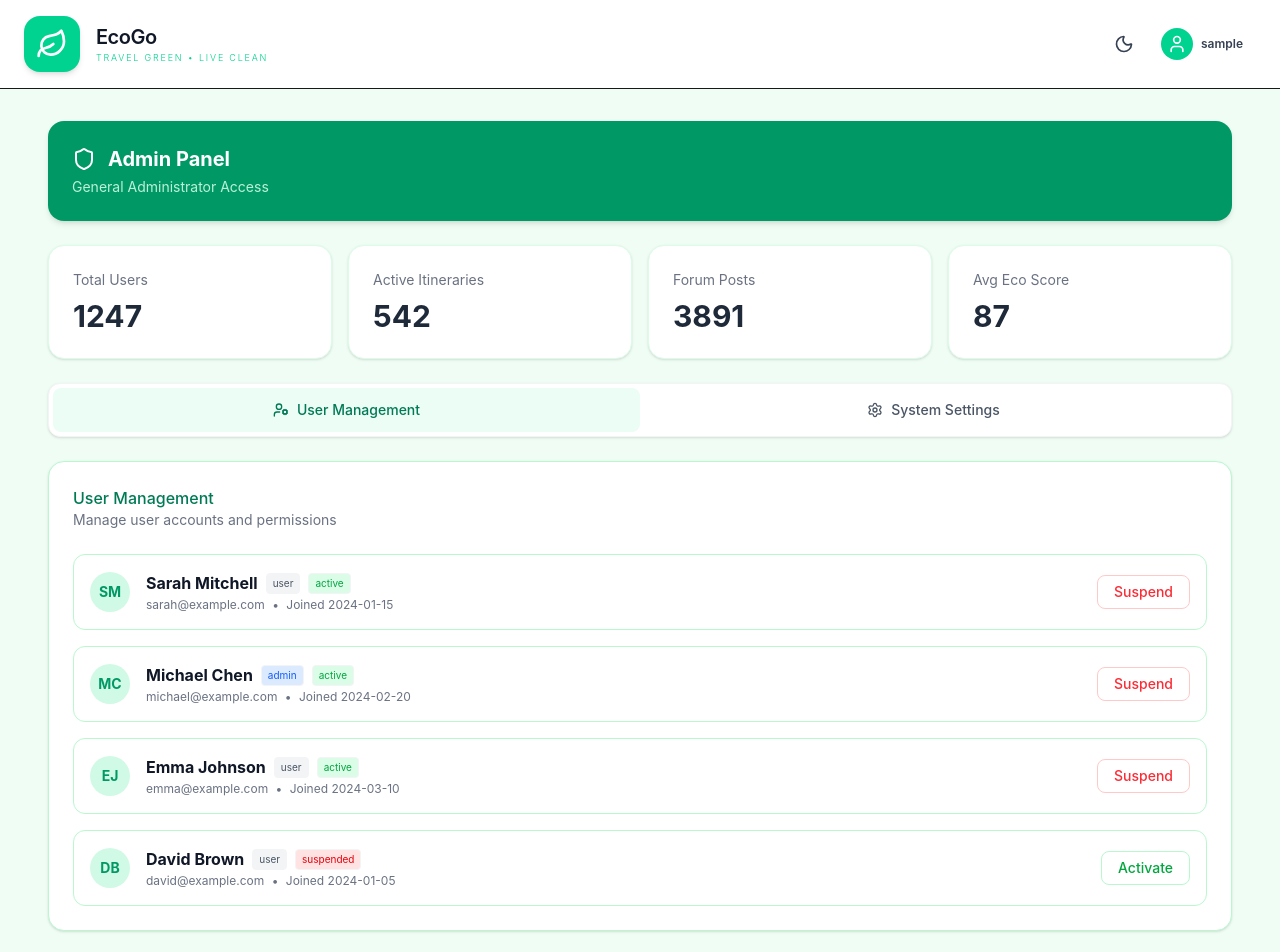
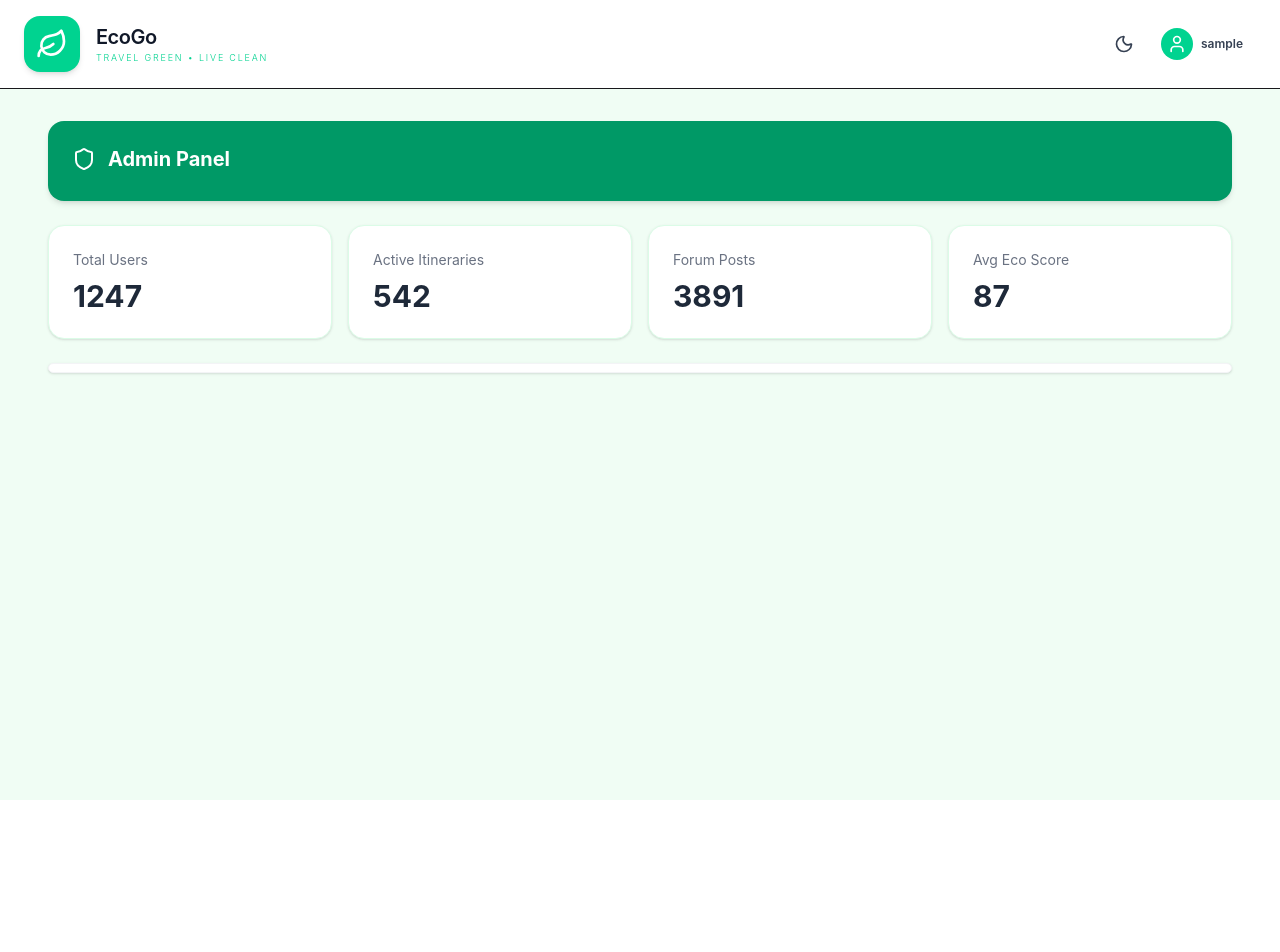
Before and after one commit to schwein69/Asw-Hci, a Vue app in the folder mevn-app/client/: page /admin in a window 1280 px wide. Shown: the top 952 px of the page. After the commit the page ends 800 px from the top, so only its background shows below. Built offline with nearby package versions, Linux system fonts and the light colour scheme; sample sign-in values are in the browser's storage.

Commit message:
Adjust admin panel sections by role

```diff
--- a/mevn-app/client/src/components/Admin.vue
+++ b/mevn-app/client/src/components/Admin.vue
@@ -124,6 +124,9 @@ export default {
     isForumAdmin() {
       return this.currentUserRole === "AdminForum";
     },
+    isGeneralAdmin() {
+      return this.currentUserRole === "AdminGeneral";
+    },
   },
   mounted() {
     this.language = getLanguage();
@@ -196,9 +199,7 @@ export default {
         <Shield class="w-6 h-6" />
         <h2 class="text-xl font-bold">{{ t('admin.adminPanel') }}</h2>
       </div>
-      <p class="text-emerald-100 text-sm opacity-90">
-        {{ t('admin.generalAdministratorAccess') }}
-      </p>
+      <p class="text-emerald-100 text-sm opacity-90"></p>
     </div>
 
     <div class="grid grid-cols-1 md:grid-cols-4 gap-4">
@@ -230,6 +231,7 @@ export default {
         </button>
 
         <button
+          v-if="isGeneralAdmin"
           @click="activeTab = 'users'"
           class="flex-1 flex items-center justify-center gap-2 py-3 px-4 rounded-lg text-sm font-medium transition-colors"
           :class="
@@ -243,6 +245,7 @@ export default {
         </button>
 
         <button
+          v-if="isGeneralAdmin"
           @click="activeTab = 'settings'"
           class="flex-1 flex items-center justify-center gap-2 py-3 px-4 rounded-lg text-sm font-medium transition-colors"
           :class="
@@ -257,7 +260,7 @@ export default {
     </div>
 
     <div
-      v-if="activeTab === 'settings'"
+      v-if="isGeneralAdmin && activeTab === 'settings'"
       class="bg-white p-6 rounded-2xl border border-green-200 shadow-sm"
     >
       <div class="mb-6">
@@ -316,7 +319,7 @@ export default {
     </div>
 
     <div
-      v-if="activeTab === 'users'"
+      v-if="isGeneralAdmin && activeTab === 'users'"
       class="bg-white p-6 rounded-2xl border border-green-200 shadow-sm"
     >
       <div class="mb-6">
```
